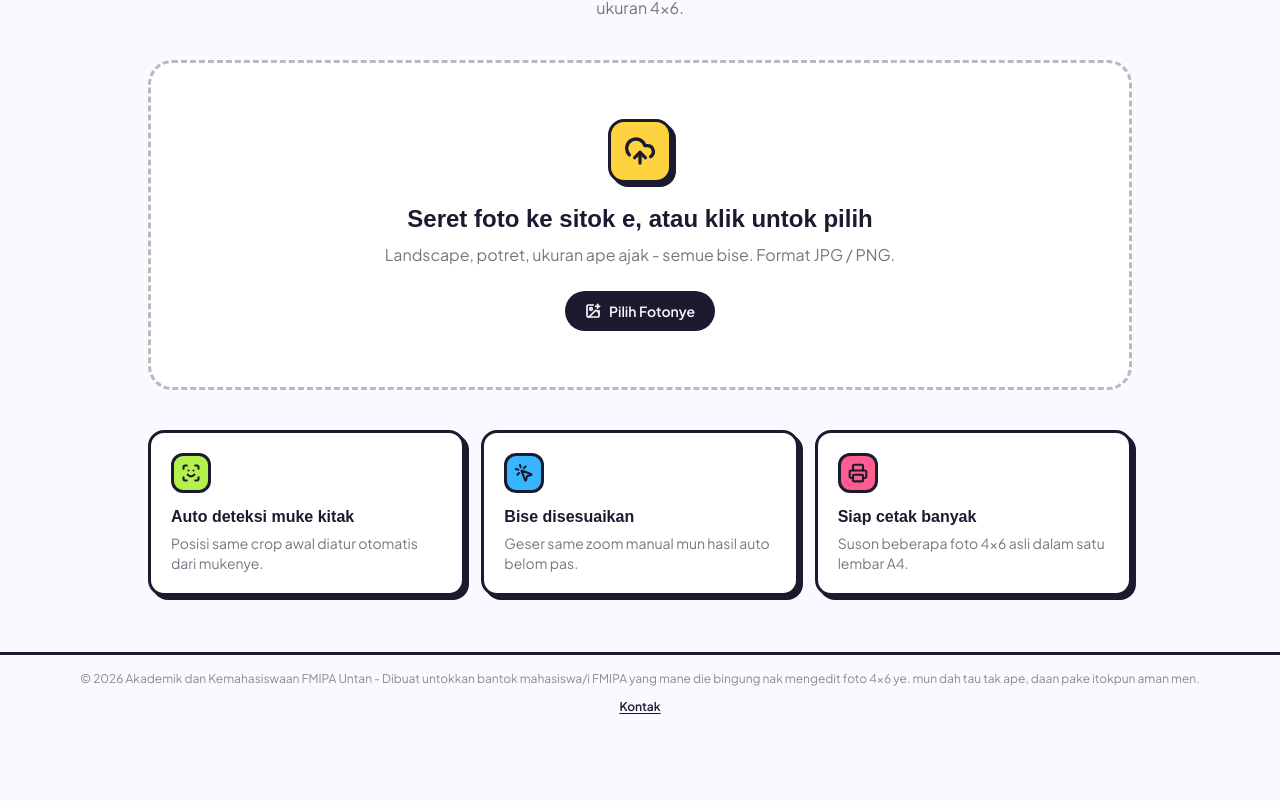
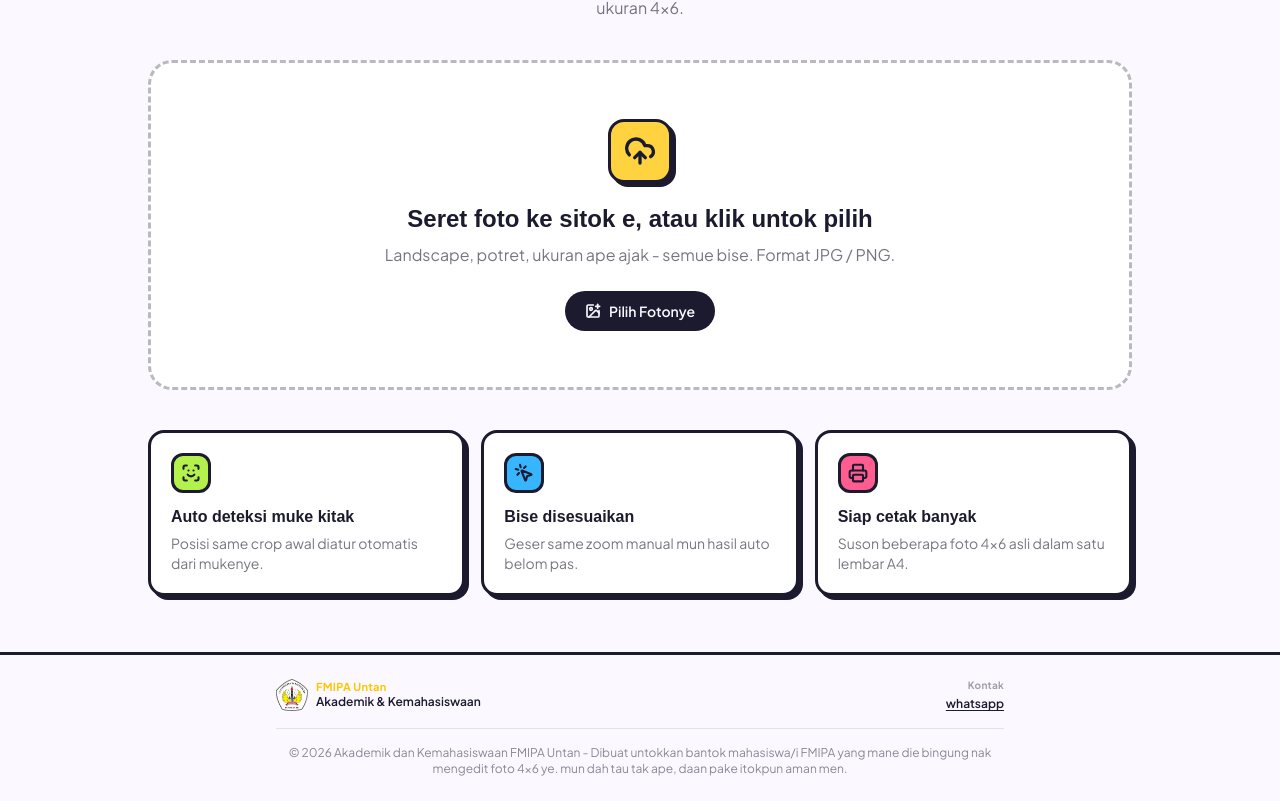
Before and after one commit to tharequest/fotokamek, a Next.js app: page / in a window 1280 px wide. Shown: the part 377-1178 px from the top of the page. Before the commit the page ends 1108 px from the top, so only its background shows below. Built offline with nearby package versions, Linux system fonts and the light colour scheme; a web font is replaced by a local one.

Commit message:
update footer

```diff
--- a/app/globals.css
+++ b/app/globals.css
@@ -61,6 +61,29 @@ h1, h2, h3, .font-display {
   }
 }
 
+/* Same neo-brutalist shadow, but with a violet shadow color instead of
+   ink/black — used where a hover accent should stand out more. */
+.block-shadow-hover-violet {
+  transition: transform 0.15s ease, box-shadow 0.15s ease;
+}
+.block-shadow-hover-violet:hover {
+  transform: translate(-2px, -2px);
+  box-shadow: 8px 8px 0 0 var(--color-violet);
+}
+.block-shadow-hover-violet:active {
+  transform: translate(0, 0);
+  box-shadow: 3px 3px 0 0 var(--color-violet);
+}
+
+@media (prefers-reduced-motion: reduce) {
+  .block-shadow-hover-violet,
+  .block-shadow-hover-violet:hover,
+  .block-shadow-hover-violet:active {
+    transition: none;
+    transform: none;
+  }
+}
+
 /* react-easy-crop container needs an explicit stacking context */
 .crop-container {
   position: relative;
--- a/app/page.tsx
+++ b/app/page.tsx
@@ -117,17 +117,37 @@ export default function Home() {
         )}
       </main>
 
-      <footer className="border-t-[3px] border-ink py-4 text-center text-xs text-ink/50">
-        <p>
-          © 2026 Akademik dan Kemahasiswaan FMIPA Untan - Dibuat untokkan bantok mahasiswa/i FMIPA yang mane die bingung nak mengedit foto 4x6 ye.
-          mun dah tau tak ape, daan pake itokpun aman men.
-        </p>
-        <a
-          href="https://wa.me/6285787908406?text=Halo%20mau%20tanya%20tentang%20FotoKamek?"
-          target="_blank"
-          rel="noopener noreferrer"
-          className="mt-3 inline-flex items-center gap-1.5 font-semibold text-ink underline underline-offset-2"
-        >Kontak</a>
+      <footer className="border-t-[3px] border-ink py-6 text-xs text-ink/50">
+        <div className="mx-auto max-w-3xl px-5">
+          <div className="flex items-start justify-between gap-4 border-b border-ink/10 pb-4">
+            <div className="flex items-center gap-2">
+              <Image
+                src="/logo-untan.png"
+                alt="Universitas Tanjungpura"
+                width={32}
+                height={32}
+                className="h-8 w-8"
+              />
+              <div className="text-left leading-tight">
+                <p className="text-[11px] font-bold tracking-wide text-yellow-400">FMIPA Untan</p>
+                <p className="text-xs font-semibold text-ink">Akademik &amp; Kemahasiswaan</p>
+              </div>
+            </div>
+            <div className="text-right">
+              <p className="mb-1 text-[10px] font-bold tracking-wide text-ink/40">Kontak</p>
+              <a
+                href="https://wa.me/6285787908406?text=Halo%20mau%20tanya%20tentang%20FotoKamek?"
+                target="_blank"
+                rel="noopener noreferrer"
+                className="font-semibold text-ink underline underline-offset-2"
+              >whatsapp</a>
+            </div>
+          </div>
+          <p className="mt-4 text-center">
+            © 2026 Akademik dan Kemahasiswaan FMIPA Untan - Dibuat untokkan bantok mahasiswa/i FMIPA yang mane die bingung nak mengedit foto 4x6 ye.
+            mun dah tau tak ape, daan pake itokpun aman men.
+          </p>
+        </div>
       </footer>
     </div>
   );
--- a/components/UploadZone.tsx
+++ b/components/UploadZone.tsx
@@ -64,7 +64,7 @@ export default function UploadZone({ onFileSelected }: UploadZoneProps) {
         Landscape, potret, ukuran ape ajak - semue bise. Format JPG / PNG.
       </p>
 
-      <div className="mt-6 inline-flex items-center gap-2 rounded-full bg-ink px-5 py-2.5 text-sm font-semibold text-paper block-shadow-hover">
+      <div className="mt-6 inline-flex items-center gap-2 rounded-full bg-ink px-5 py-2.5 text-sm font-semibold text-paper block-shadow-hover-violet">
         <ImagePlus className="h-4 w-4" strokeWidth={2.5} />
         Pilih Fotonye
       </div>
```
Also changed, not shown: public/logo-untan.png (added).
